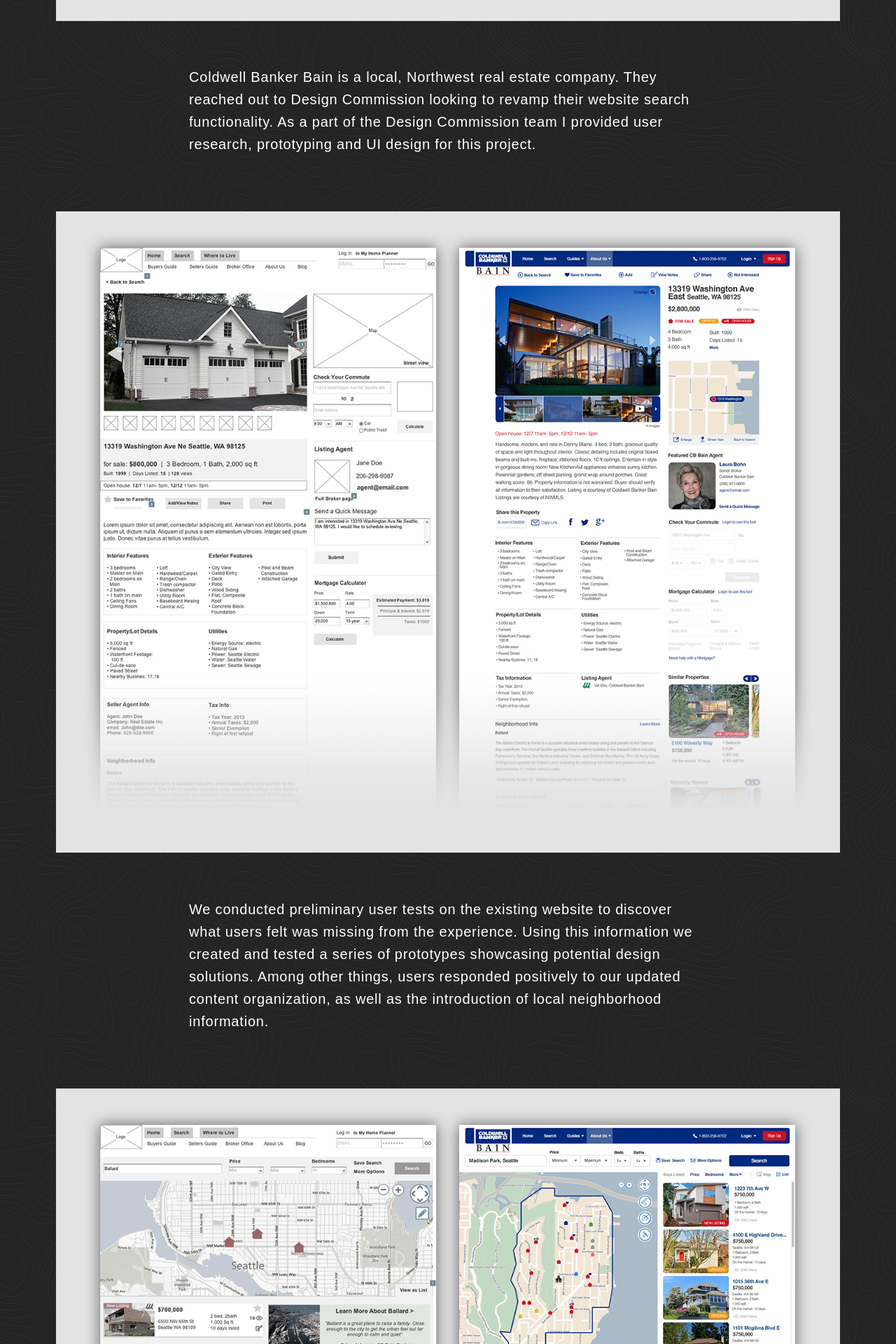
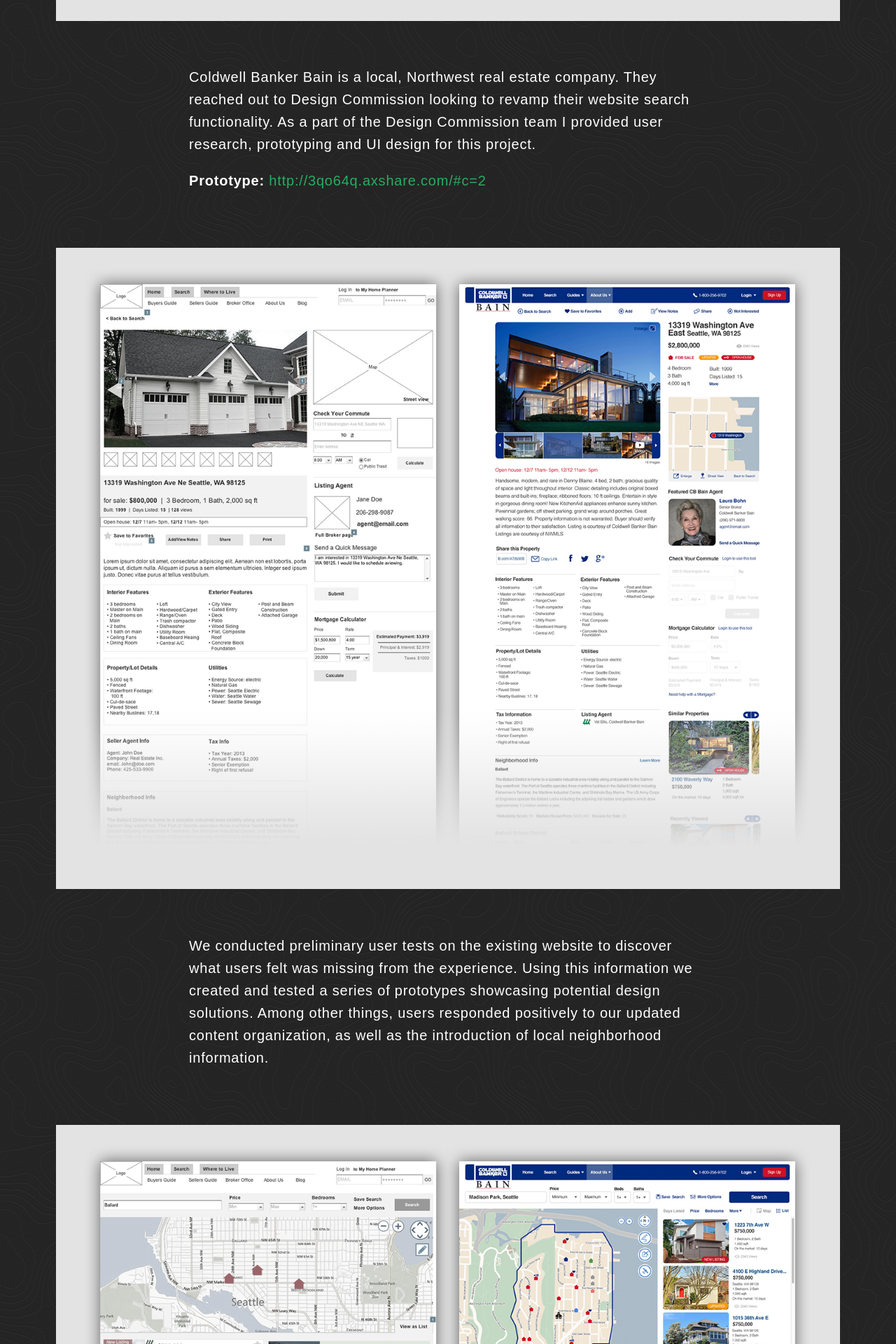
Before and after one commit to mgoldkamp/mg-jekyll-portfolio, a Jekyll site: the page built from work/cbbain.html, in a window 1280 px wide. Shown: the part 1575-3495 px from the top of the page at 70% size. Built offline with Jekyll 4.4.1, drawn with Linux system fonts in a browser that asks for light colours; some web fonts are replaced; Markdown is read by kramdown in place of the engine named in the settings.

```diff
--- a/_includes/head.html
+++ b/_includes/head.html
@@ -5,10 +5,11 @@
         <meta http-equiv="X-UA-Compatible" content="IE=edge,chrome=1">
         <title>{{ page.title }}</title>
         <meta name="viewport" content="width=device-width">
+        <link rel="shortcut icon" href="images/favicon.ico" />
 
         <!-- Custom CSS -->
         <link rel="stylesheet" href="/css/main.css">
-        <link href="https://fonts.googleapis.com/css?family=Muli:300,300i,400,400i,600,600i,700,700i,800,800i" rel="stylesheet">
+        <link href="https://fonts.googleapis.com/css?family=Muli:300,300i,400,400i,700,800" rel="stylesheet">
 
     </head>
     <body>
--- a/_scss/main.scss
+++ b/_scss/main.scss
@@ -2,8 +2,8 @@
 @import "0-tools/neat/neat";
 @import "0-tools/_reset";
 
+@import "1-base/vars";
 @import "1-base/base";
-@import "1-base/vars";
 
 @import "2-modules/nav";
 @import "2-modules/home";
--- a/css/main.css
+++ b/css/main.css
@@ -412,6 +412,13 @@ a {
   a:visted {
     color: white; }
 
+.link {
+  color: #27ae60; }
+  .link:hover {
+    color: #1D874A; }
+  .link:visted {
+    color: #1D874A; }
+
 button {
   color: white; }
 
--- a/work/cbbain.html
+++ b/work/cbbain.html
@@ -30,6 +30,8 @@ title: MG | UX
         <div class="copyContainer">
 
         <p>Coldwell Banker Bain is a local, Northwest real estate company. They reached out to Design Commission looking to revamp their website search functionality. As a part of the Design Commission team I provided user research, prototyping and UI design for this project.</p>
+
+        <p class=""><b>Prototype: </b><a class="link" href="http://3qo64q.axshare.com/#c=2" target="_blank">http://3qo64q.axshare.com/#c=2</a></p>
 
 
         </div>
--- a/work/xinuos.html
+++ b/work/xinuos.html
@@ -46,6 +46,8 @@ title: MG | UX
 
           <p>After research and ideation, I designed a simple wireframe prototype to demonstrate suggested UX changes and we quickly received approval from all stakeholders. I aimed to optimize OpenCommander's experience by removing superfluous elements, limiting layout variation and grouping common features by functionality. </p>
 
+          <p class=""><b>Prototype: <a href="http://3qo64q.axshare.com/#c=2">http://3qo64q.axshare.com/#c=2</a></b></p>
+
         </div>
       </section>
 
```
Also changed, not shown: _scss/1-base/base.scss (+12 -0 lines), images/flavicon.ico (added).
